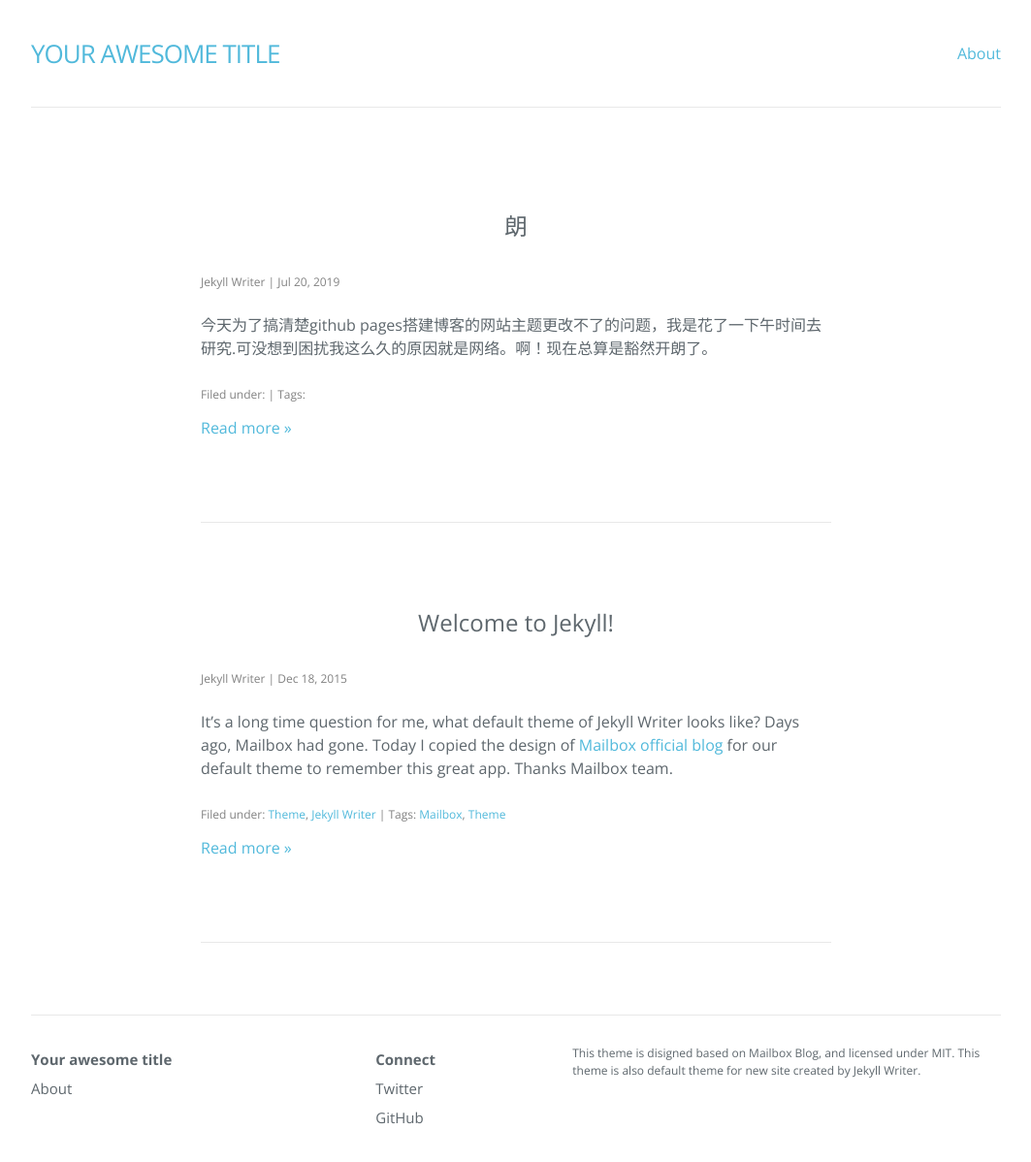
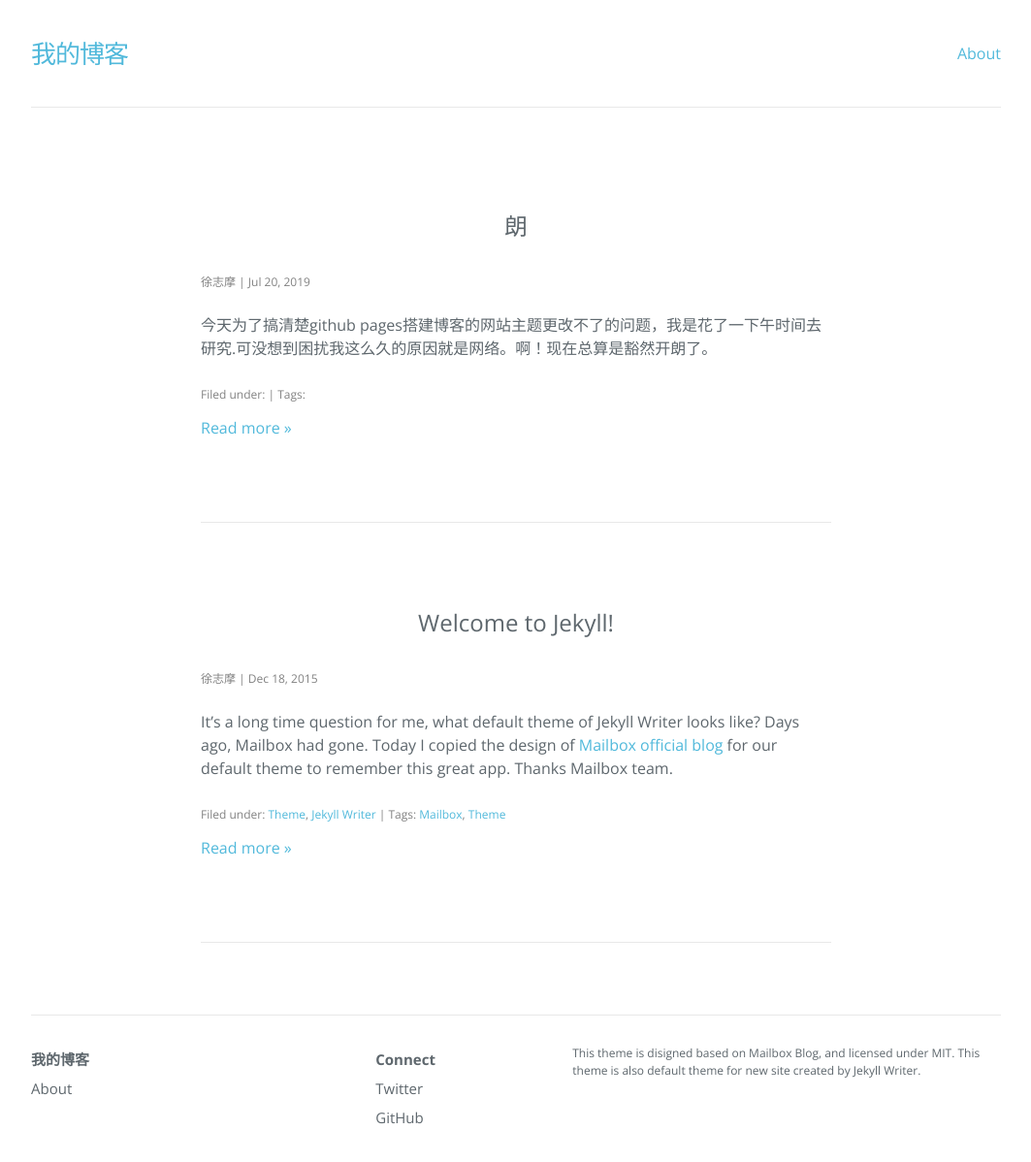
Before and after one commit to Ubunxu/studyBlog, a Jekyll site: the page built from index.html, in a window 1280 px wide and 1235 px high. Shown: the top 1198 px of the window at 97% size, without its empty margins (108-1171 px from the left). Built offline with Jekyll 4.4.1, drawn with Linux system fonts in a browser that asks for light colours; nearby versions of some CDN libraries; the list of posts is cut into pages by our own code.

Commit message:
Update Configuration

```diff
--- a/_config.yml
+++ b/_config.yml
@@ -1,21 +1,16 @@
-# Welcome to Jekyll!
-#
-# This config file is meant for settings that affect your whole blog, values
-# which you are expected to set up once and rarely need to edit after that.
-# For technical reasons, this file is *NOT* reloaded automatically when you use
-# 'jekyll serve'. If you change this file, please restart the server process.
-
-# Site settings
-title: Your awesome title
-author: Jekyll Writer
-description: > # this means to ignore newlines until "baseurl:"
-  This theme is disigned based on Mailbox Blog, and licensed under MIT.
-  This theme is also default theme for new site created by Jekyll Writer.
-permalink: /:year/:month/:day/:title/
+# Created by Jekyll Writer
+title: 我的博客
+author: 徐志摩
+description: >
+  This theme is disigned based on Mailbox Blog, and licensed under MIT. This
+  theme is also default theme for new site created by Jekyll Writer.
+permalink: '/:year/:month/:day/:title/'
 paginate: 6
-paginate_path: "/page/:num/"
+paginate_path: '/page/:num/'
 twitter_username: jekyllwriter
-github_username:  jekyllwriter
-gems: [jekyll-paginate]
+github_username: jekyllwriter
+gems:
+  - jekyll-paginate
 markdown: kramdown
-baseurl: "/studyBlog"
+baseurl: /studyBlog
+theme: jekyll-theme-slate
```
